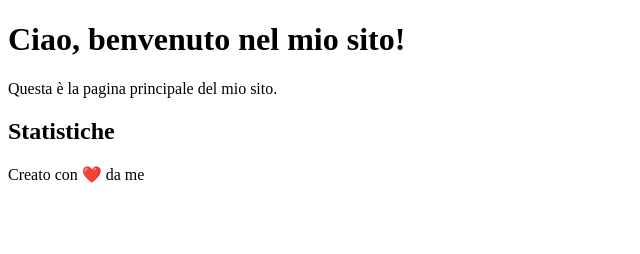
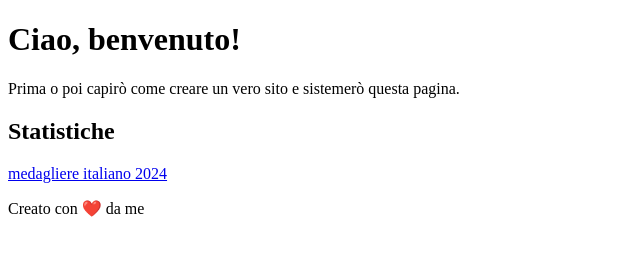
Before and after one commit to chiaramarcucc/hello-world, a plain HTML site: page index.html in a window 1280 px wide. Shown: the whole page, without its empty margins (0-640 px from the left). Drawn offline with Linux system fonts and the light colour scheme; no server answers.

Commit message:
Update index.html

```diff
--- a/index.html
+++ b/index.html
@@ -6,12 +6,13 @@
     <title>Ciao!</title>
 </head>
 <body>
-    <h1>Ciao, benvenuto nel mio sito!</h1>
-    <p>Questa è la pagina principale del mio sito.</p>
+    <h1>Ciao, benvenuto!</h1>
+    <p>Prima o poi capirò come creare un vero sito e sistemerò questa pagina.</p>
         <main>
         <section id="stats">
             <h2>Statistiche</h2>
             <!-- Qui puoi inserire le statistiche -->
+            <a href="https://statistics.worldcubeassociation.org/database-query?sqlQuery=SELECT+personId%2C+personName%2C+sum%28if%28pos%3D1%2C1%2C0%29%29+Ori%2C+sum%28if%28pos%3D2%2C1%2C0%29%29+Argenti%2C+sum%28if%28pos%3D3%2C1%2C0%29%29+Bronzi%0AFROM+Results+r+INNER+JOIN+Competitions+c+ON+c.id%3Dr.competitionid%0AWHERE+pos%3C4+AND+r.countryid%3D%27Italy%27+and+roundtypeid+in+%28%27c%27%2C%27f%27%29+and+best%3E0+and+year%28c.start_date%29%3D%272024%27%0AGROUP+BY+personid%0AORDER+BY+Ori+desc%2C+Argenti+desc%2C+Bronzi+desc"> medagliere italiano 2024 </a>
         </section>
     </main>
     <footer>
```
